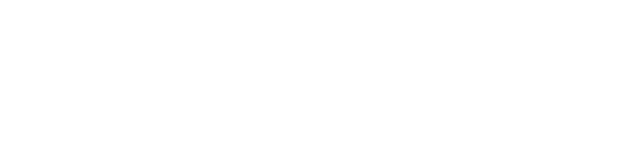
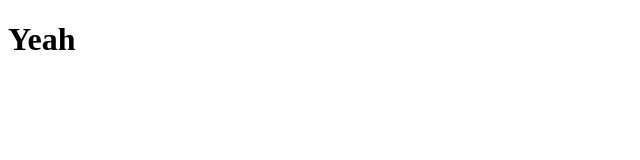
Before and after one commit to Siondubois/githubChallenge1, a plain HTML site: page index.html in a window 1280 px wide. Shown: the whole page, without its empty margins (0-640 px from the left). Drawn offline with Linux system fonts and the light colour scheme.

Commit message:
ajout d'un h1.

```diff
--- a/index.html
+++ b/index.html
@@ -7,6 +7,6 @@
     <title>GitTest</title>
 </head>
 <body>
-
+    <h1>Yeah</h1>
 </body>
 </html>
```
